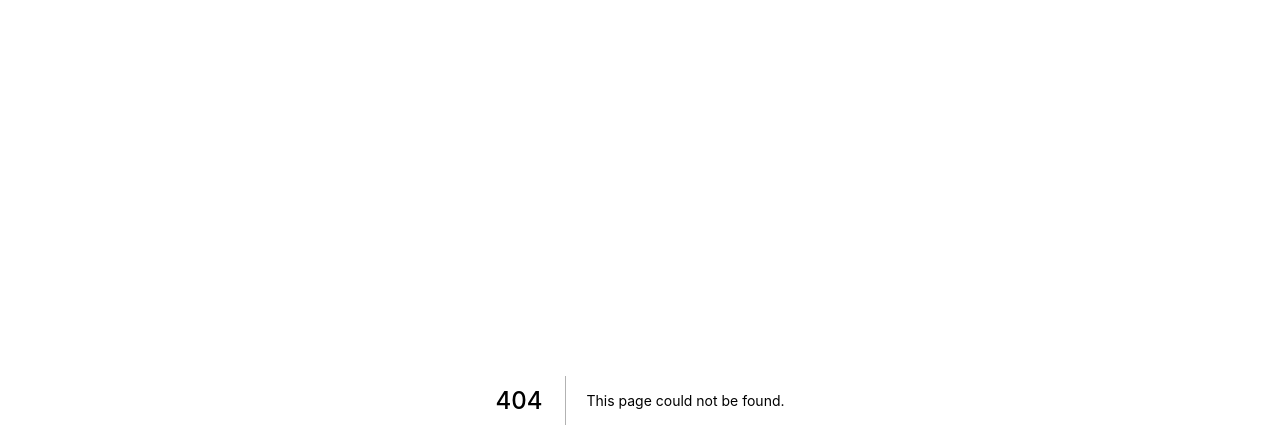
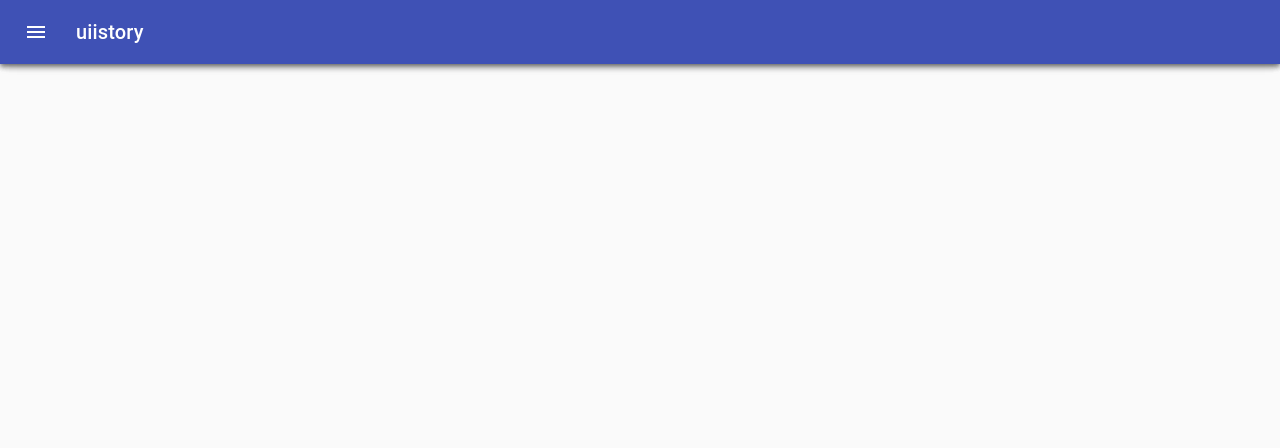
Before and after one commit to Chonim/uiistory, a Next.js app: page /container in a window 1280 px wide. Before the commit this address had no page. Shown: the top 448 px of the page. Built offline with nearby package versions, Linux system fonts and the light colour scheme.

Commit message:
feat: implement app container

```diff
--- a/package.json
+++ b/package.json
@@ -9,6 +9,7 @@
   },
   "dependencies": {
     "@material-ui/core": "^4.11.3",
+    "@material-ui/icons": "^4.11.2",
     "aphrodite": "^2.4.0",
     "axios": "^0.21.1",
     "js-cookie": "^2.2.1",
--- a/pages/_app.tsx
+++ b/pages/_app.tsx
@@ -8,6 +8,8 @@ import Cookies from "js-cookie";
 import Head from "next/head";
 import axios from "axios";
 import { CookieConst } from "@src/components/consts";
+import { Container } from "@material-ui/core"
+import AppContainer from '@src/components/common/container';
 
 const MyApp = ({ Component, pageProps }: AppProps): ReactElement => {
   const router = useRouter();
@@ -46,7 +48,10 @@ const MyApp = ({ Component, pageProps }: AppProps): ReactElement => {
       <Head>
         <meta name="viewport" content="width=device-width, initial-scale=1" />
       </Head>
-      <Component {...pageProps} />
+      <AppContainer />
+      <Container>
+        <Component {...pageProps} />
+      </Container>
     </>
   );
 }
--- /dev/null
+++ b/pages/container.tsx
@@ -0,0 +1,8 @@
+import { ReactElement } from 'react';
+import Container from '@src/components/common/container';
+
+const ContainerPage = (): ReactElement => {
+  return (<Container />)
+}
+
+export default ContainerPage
--- /dev/null
+++ b/src/components/common/container.tsx
@@ -0,0 +1,227 @@
+import { ReactElement, useState } from "react";
+import clsx from 'clsx';
+import { makeStyles, useTheme } from '@material-ui/core/styles';
+import Drawer from '@material-ui/core/Drawer';
+import CssBaseline from '@material-ui/core/CssBaseline';
+import AppBar from '@material-ui/core/AppBar';
+import Toolbar from '@material-ui/core/Toolbar';
+import List from '@material-ui/core/List';
+import Typography from '@material-ui/core/Typography';
+import Divider from '@material-ui/core/Divider';
+import IconButton from '@material-ui/core/IconButton';
+import MenuIcon from '@material-ui/icons/Menu';
+import ChevronLeftIcon from '@material-ui/icons/ChevronLeft';
+import ChevronRightIcon from '@material-ui/icons/ChevronRight';
+import ListItem from '@material-ui/core/ListItem';
+import ListItemIcon from '@material-ui/core/ListItemIcon';
+import ListItemText from '@material-ui/core/ListItemText';
+import Collapse from '@material-ui/core/Collapse';
+import InboxIcon from '@material-ui/icons/MoveToInbox';
+import MailIcon from '@material-ui/icons/Mail';
+import StarBorder from '@material-ui/icons/StarBorder';
+import ExpandLess from '@material-ui/icons/ExpandLess';
+import ExpandMore from '@material-ui/icons/ExpandMore';
+import { useRouter } from "next/router";
+
+const drawerWidth = 240;
+
+const useStyles = makeStyles((theme) => ({
+  root: {
+    display: 'flex',
+  },
+  nested: {
+    paddingLeft: theme.spacing(4),
+  },
+  appBar: {
+    transition: theme.transitions.create(['margin', 'width'], {
+      easing: theme.transitions.easing.sharp,
+      duration: theme.transitions.duration.leavingScreen,
+    }),
+  },
+  appBarShift: {
+    width: `calc(100% - ${drawerWidth}px)`,
+    marginLeft: drawerWidth,
+    transition: theme.transitions.create(['margin', 'width'], {
+      easing: theme.transitions.easing.easeOut,
+      duration: theme.transitions.duration.enteringScreen,
+    }),
+  },
+  menuButton: {
+    marginRight: theme.spacing(2),
+  },
+  hide: {
+    display: 'none',
+  },
+  drawer: {
+    minWidth: 240,
+    width: drawerWidth,
+    flexShrink: 0,
+  },
+  drawerPaper: {
+    width: drawerWidth,
+  },
+  drawerHeader: {
+    display: 'flex',
+    alignItems: 'center',
+    padding: theme.spacing(0, 1),
+    // necessary for content to be below app bar
+    ...theme.mixins.toolbar,
+    justifyContent: 'flex-end',
+  },
+  content: {
+    flexGrow: 1,
+    padding: theme.spacing(3),
+    transition: theme.transitions.create('margin', {
+      easing: theme.transitions.easing.sharp,
+      duration: theme.transitions.duration.leavingScreen,
+    }),
+    marginLeft: -drawerWidth,
+  },
+  contentShift: {
+    transition: theme.transitions.create('margin', {
+      easing: theme.transitions.easing.easeOut,
+      duration: theme.transitions.duration.enteringScreen,
+    }),
+    marginLeft: 0,
+  },
+}));
+
+const PersistentDrawerLeft = (): ReactElement => {
+  const router = useRouter();
+  const classes = useStyles();
+  const theme = useTheme();
+  const [open, setOpen] = useState(false);
+  const [myMenuOpen, setMyMenuOpen] = useState(false);
+
+  const handleDrawerOpen = () => {
+    setOpen(true);
+  };
+
+  const handleDrawerClose = () => {
+    setOpen(false);
+  };
+
+  const handleClick = (name) => {
+    handleDrawerClose()
+    switch (name) {
+      case '메인':
+        router.push('/')
+        break;
+      case '내 활동':
+        router.push('/me/activities')
+        break;
+      case '내 상태':
+        router.push('/me/stats')
+        break;
+      case '존':
+        router.push('/me/zones')
+        break;
+      case '가입한 클럽':
+        router.push('/clubs')
+        break;
+      default:
+        break;
+    }
+
+  }
+
+  return (
+    <div className={classes.root}>
+      <CssBaseline />
+      <AppBar
+        position="fixed"
+        className={clsx(classes.appBar, {
+          [classes.appBarShift]: open,
+        })}
+      >
+        <Toolbar>
+          <IconButton
+            color="inherit"
+            aria-label="open drawer"
+            onClick={handleDrawerOpen}
+            edge="start"
+            className={clsx(classes.menuButton, open && classes.hide)}
+          >
+            <MenuIcon />
+          </IconButton>
+          <Typography variant="h6" noWrap>
+            uiistory
+          </Typography>
+        </Toolbar>
+      </AppBar>
+      <Drawer
+        className={classes.drawer}
+        variant="persistent"
+        anchor="left"
+        open={open}
+        classes={{
+          paper: classes.drawerPaper,
+        }}
+      >
+        <div className={classes.drawerHeader}>
+          <IconButton onClick={handleDrawerClose}>
+            {theme.direction === 'ltr' ? <ChevronLeftIcon /> : <ChevronRightIcon />}
+          </IconButton>
+        </div>
+        <Divider />
+        <List>
+          {['메인', '내 정보', '가입한 클럽'].map((menu, index) => {
+            if (menu === '내 정보') {
+              return (
+                <>
+                  <ListItem button onClick={() => setMyMenuOpen(!myMenuOpen)}>
+                    <ListItemIcon>
+                      <InboxIcon />
+                    </ListItemIcon>
+                    <ListItemText primary="내 정보" />
+                    {myMenuOpen ? <ExpandLess /> : <ExpandMore />}
+                  </ListItem>
+
+                  <Collapse in={myMenuOpen} timeout="auto" unmountOnExit>
+                    {['내 활동', '내 상태', '존'].map((subMenu) => {
+                      return (
+                        <List component="div" disablePadding>
+                          <ListItem button className={classes.nested} onClick={() => handleClick(subMenu)}>
+                            <ListItemIcon>
+                              <StarBorder />
+                            </ListItemIcon>
+                            <ListItemText primary={subMenu} />
+                          </ListItem>
+                        </List>
+                      )
+                    })}
+                  </Collapse>
+                </>
+              )
+            }
+            return (
+              <ListItem button key={menu} onClick={() => handleClick(menu)}>
+                <ListItemIcon>{index % 2 === 0 ? <InboxIcon /> : <MailIcon />}</ListItemIcon>
+                <ListItemText primary={menu} />
+              </ListItem>
+            )
+          })}
+        </List>
+        {/* <Divider />
+        <List>
+          {['All mail', 'Trash', 'Spam'].map((text, index) => (
+            <ListItem button key={text}>
+              <ListItemIcon>{index % 2 === 0 ? <InboxIcon /> : <MailIcon />}</ListItemIcon>
+              <ListItemText primary={text} />
+            </ListItem>
+          ))}
+        </List> */}
+      </Drawer>
+      <main
+        className={clsx(classes.content, {
+          [classes.contentShift]: open,
+        })}
+      >
+        <div className={classes.drawerHeader} />
+      </main>
+    </div>
+  );
+}
+
+
+export default PersistentDrawerLeft
```
Also changed, not shown: pages/clubs.tsx (+48 -23 lines), 1 other file (tests, documents, lock files or other folders).
